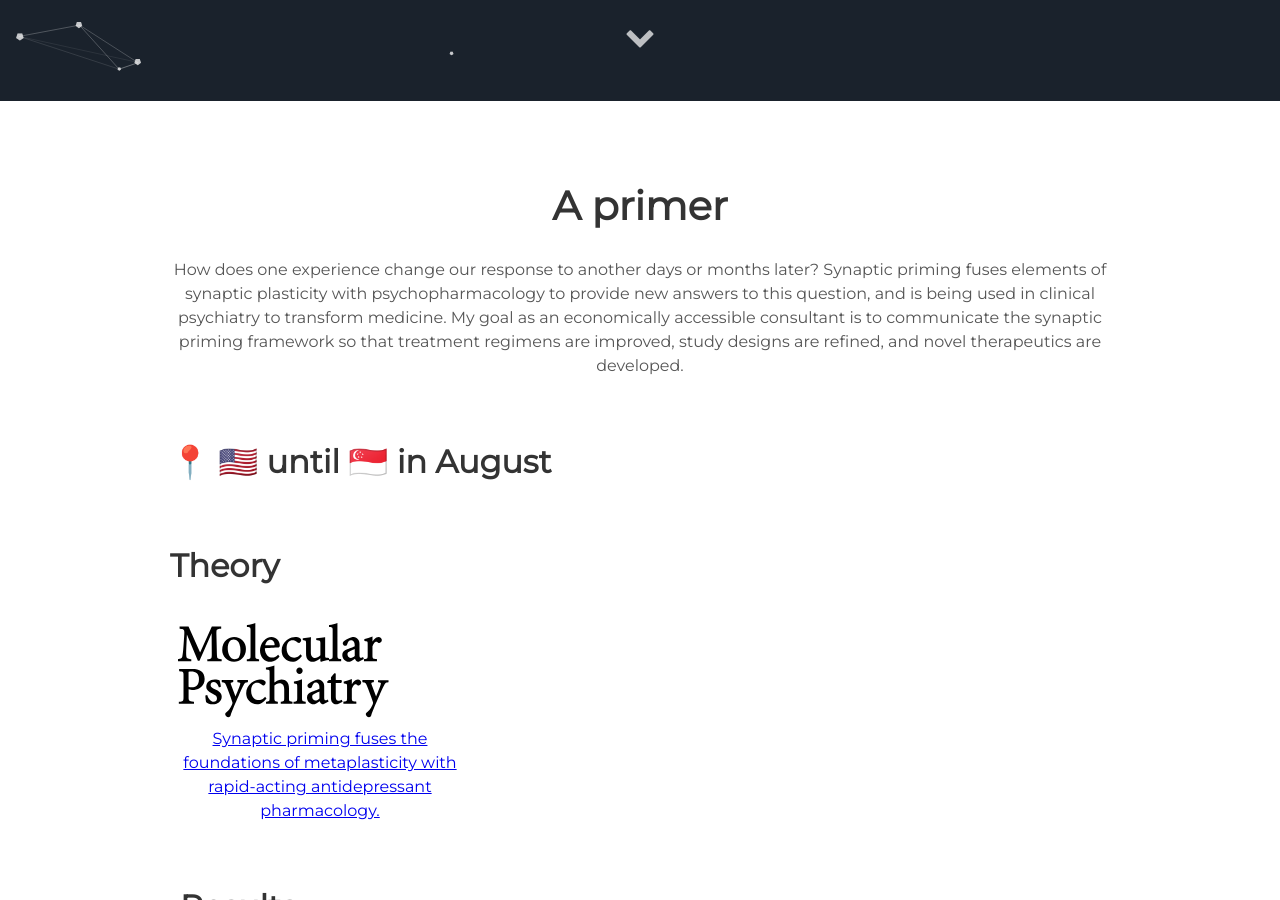
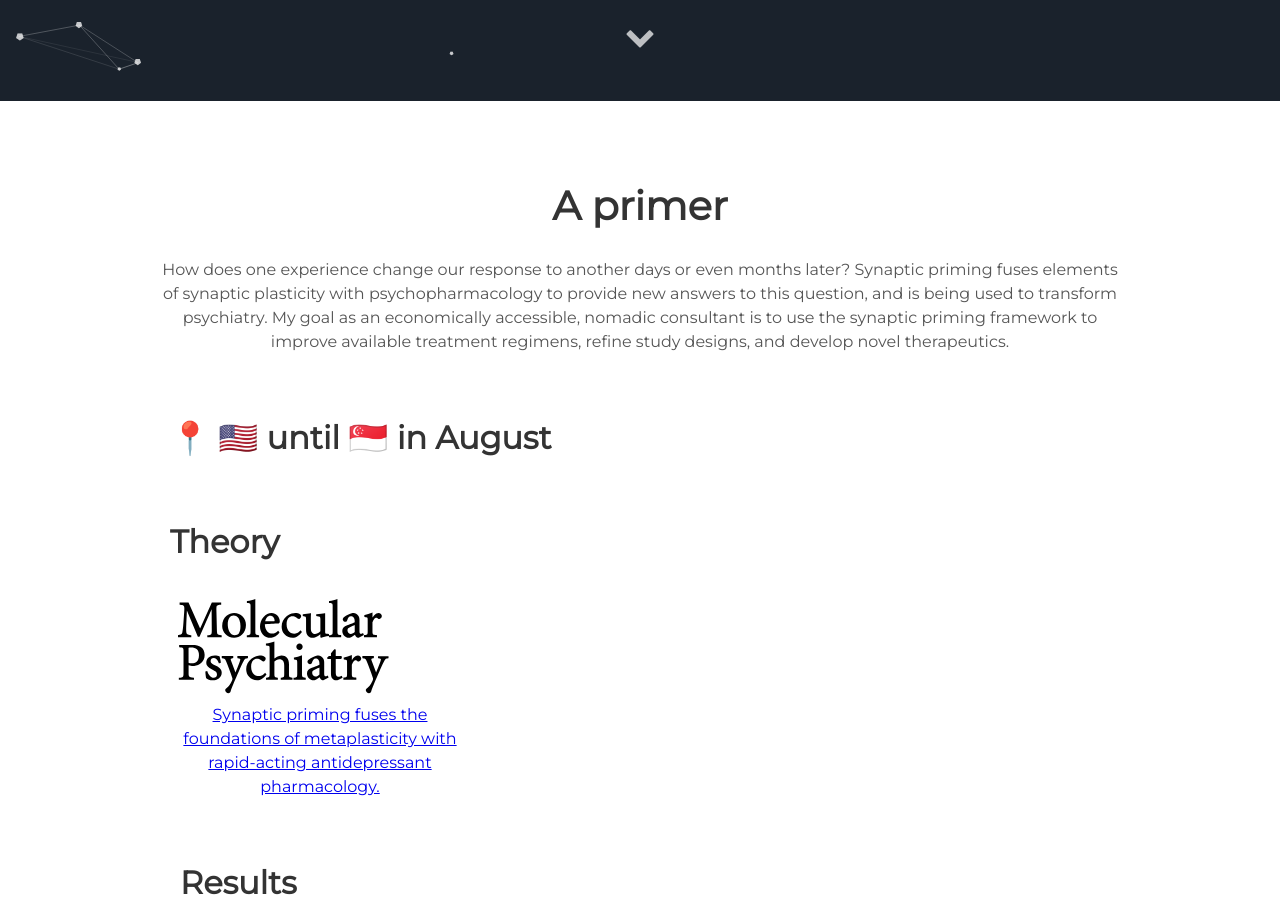
Before and after one commit to synaptic-priming/Nomad, a Jekyll site: the page built from index.html, in a window 1280 px wide and 900 px high, scrolled down 799 px. Built offline with Jekyll 4.4.1, drawn with Linux system fonts in a browser that asks for light colours.

Commit message:
Update _config.yml

```diff
--- a/_config.yml
+++ b/_config.yml
@@ -1,12 +1,12 @@
 # Site settings
-title: Synaptic priming
-description: primer pharmacology
+title: Synaptic Priming
+description: Synaptic Priming
 # baseurl: "/particle" # the subpath of your site, e.g. /blog
 # url: "localhost:3000" # the base hostname & protocol for your site e.g. http://willianjusten.com.br
 
 # User settings
 username: Synaptic priming
-user_description: How does one experience change our response to another days or months later? Synaptic priming fuses elements of synaptic plasticity with psychopharmacology to provide new answers to this question, and is being used in clinical psychiatry to transform medicine. My goal as an economically accessible consultant is to communicate the synaptic priming framework so that treatment regimens are improved, study designs are refined, and novel therapeutics are developed.
+user_description: How does one experience change our response to another days or even months later? Synaptic priming fuses elements of synaptic plasticity with psychopharmacology to provide new answers to this question, and is being used to transform psychiatry. My goal as an economically accessible, nomadic consultant is to use the synaptic priming framework to improve available treatment regimens, refine study designs, and develop novel therapeutics.
 user_title: A framework for the future of psychiatric medicine
 email: synaptic.priming@gmail.com
 twitter_username: SynapticPriming
```
